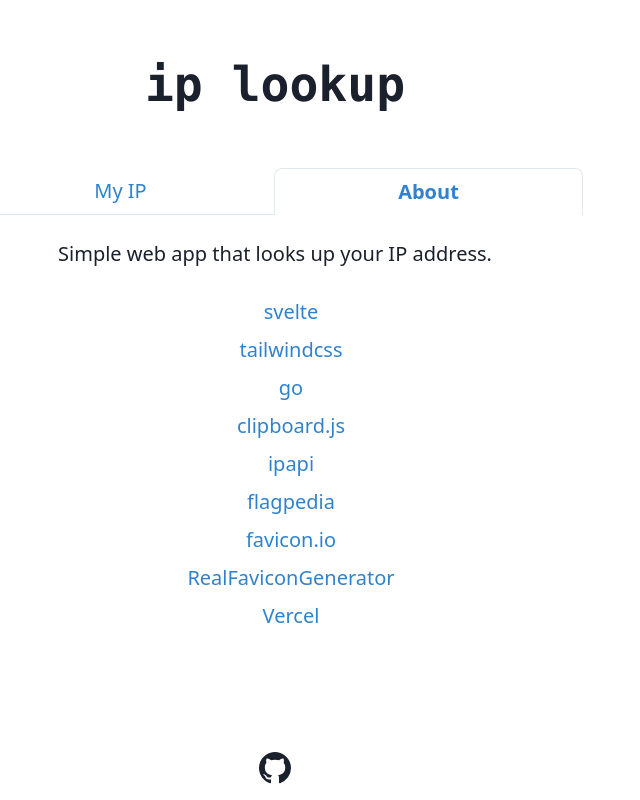
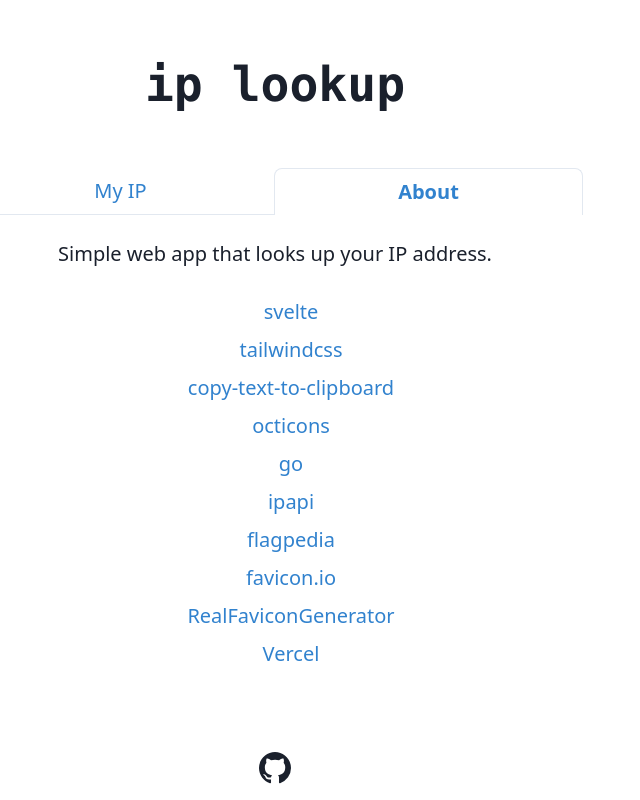
Before and after one commit to allienx/myip, a Svelte app: page / in a window 1280 px wide. Both pictures are taken after a click on the item "About". Shown: the whole page, without its empty margins (365-1005 px from the left). Built offline with nearby package versions, Linux system fonts and the light colour scheme; no server answers.

Commit message:
Keep README and About consistent

```diff
--- a/src/components/About/About.svelte
+++ b/src/components/About/About.svelte
@@ -32,16 +32,24 @@
       </a>
     </li>
     <li>
-      <a href="https://golang.org" target="_blank" rel="noopener noreferrer">
-        go
+      <a
+        href="https://github.com/sindresorhus/copy-text-to-clipboard"
+        target="_blank"
+        rel="noopener noreferrer">
+        copy-text-to-clipboard
       </a>
     </li>
     <li>
       <a
-        href="https://clipboardjs.com"
+        href="https://github.com/primer/octicons"
         target="_blank"
         rel="noopener noreferrer">
-        clipboard.js
+        octicons
+      </a>
+    </li>
+    <li>
+      <a href="https://golang.org" target="_blank" rel="noopener noreferrer">
+        go
       </a>
     </li>
     <li>
```
Also changed, not shown: 1 other file (tests, documents, lock files or other folders).
